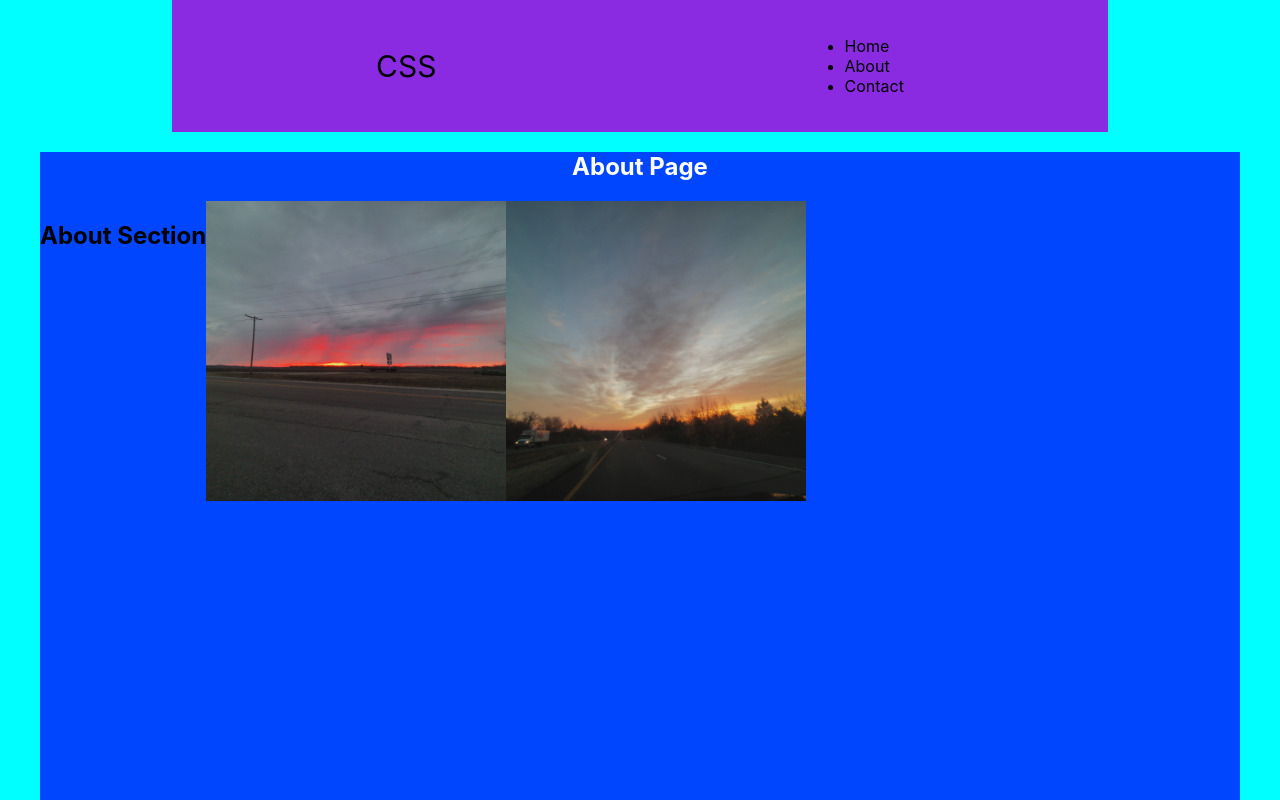
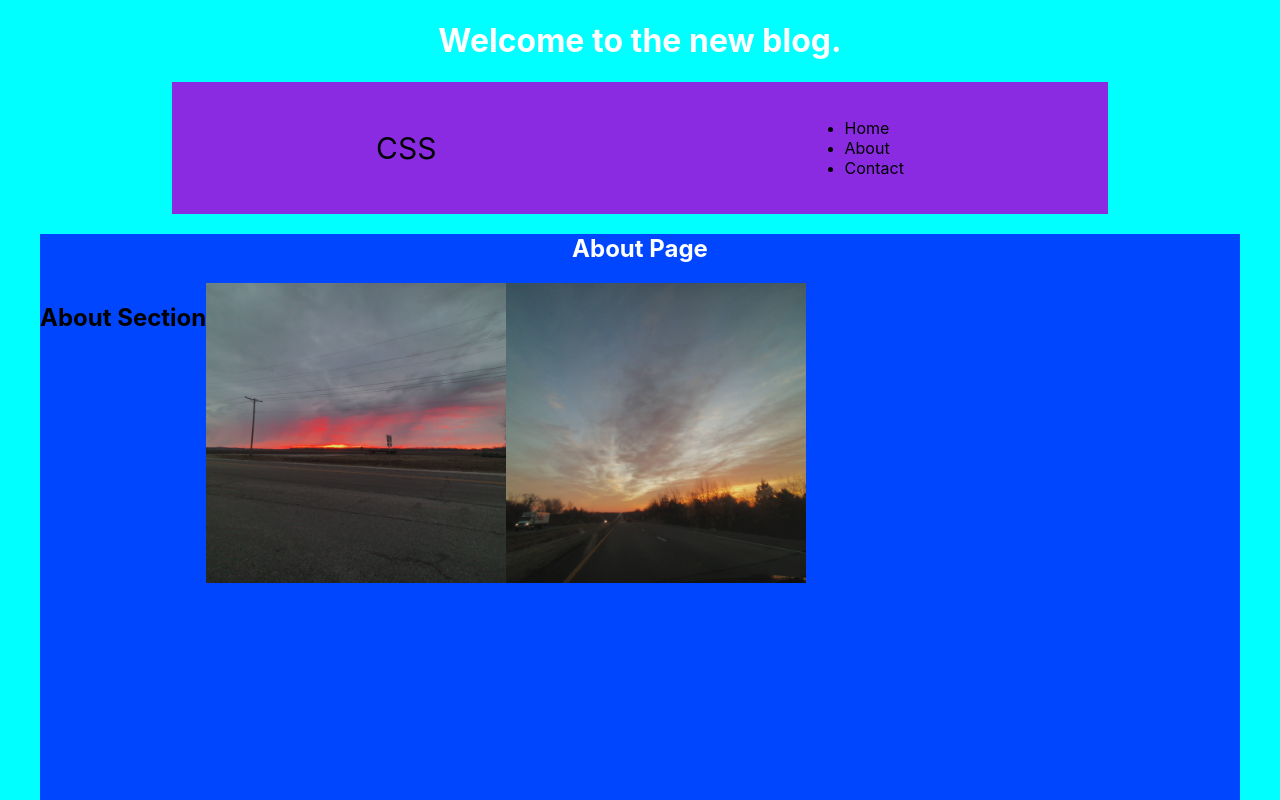
Before and after one commit to llcain/react-css, a React (Create React App) app: page / in a window 1280 px wide. Shown: the top 800 px of the page. Built offline with nearby package versions, Linux system fonts and the light colour scheme; no server answers.

Commit message:
Added dynamic value in App.js

```diff
--- a/src/App.js
+++ b/src/App.js
@@ -12,8 +12,11 @@ import Gallery from './components/Gallery';
 import About from './components/About';
 
 function App() {
+  const title = "Welcome to the new blog.";
   return (
-    <>
+    <div className='App'>
+      <div className="content">
+        <h1>{ title }</h1>
       <Navbar />
       <About />
       <Frame />
@@ -21,7 +24,8 @@ function App() {
       <Users />
       <Gallery />
       <Footer />
-    </>
+      </div>
+    </div>
   );
 }
 
```
